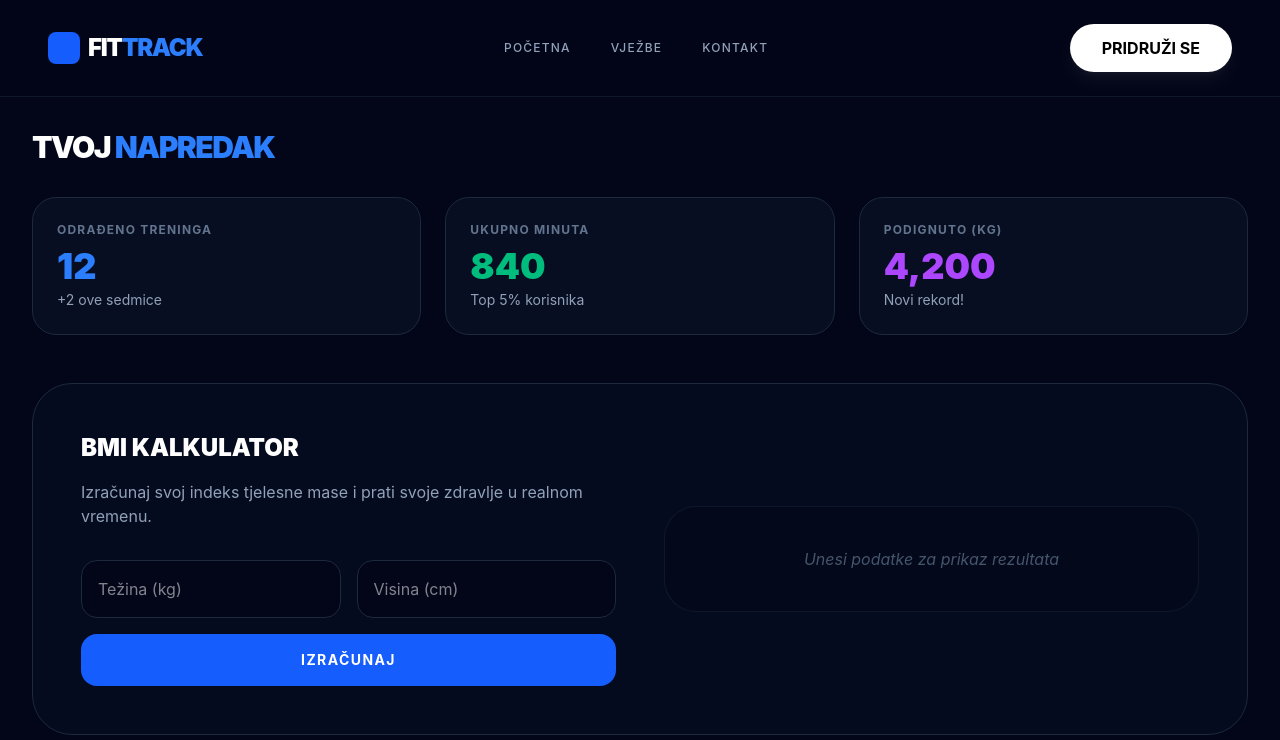
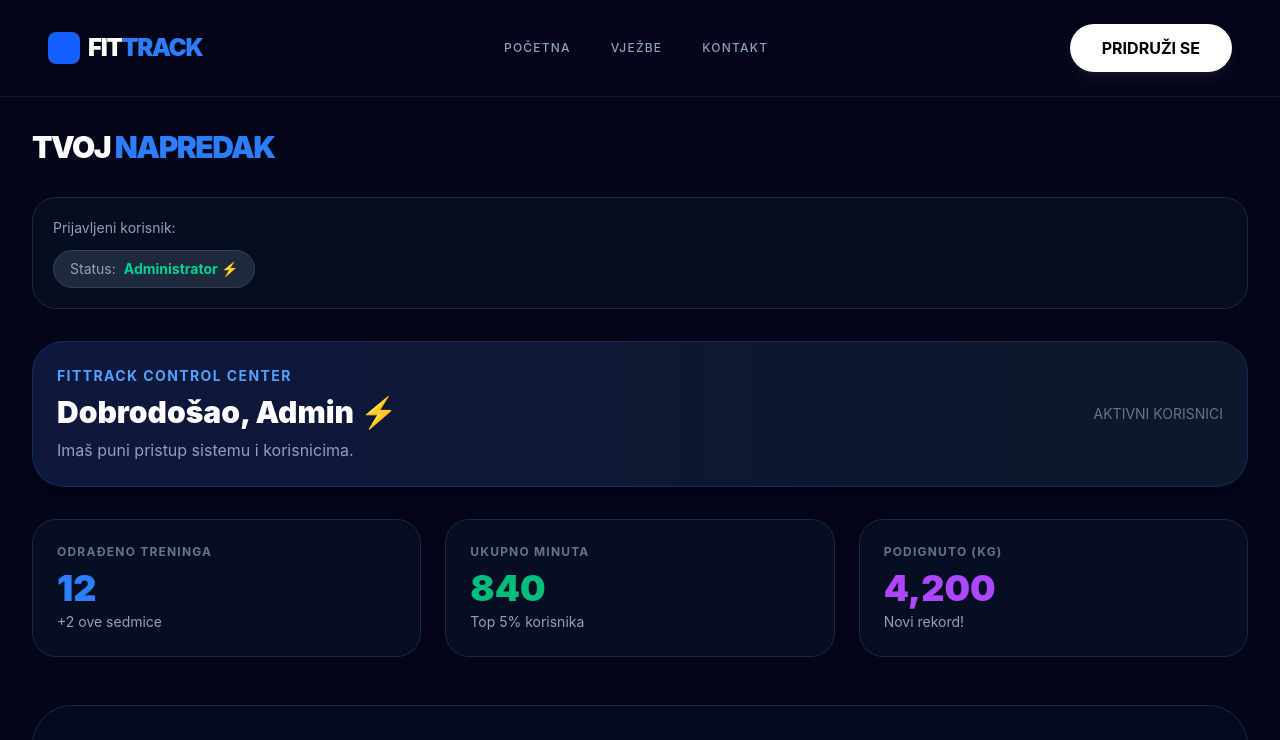
Before and after one commit to saraavdic25-collab/fit-track-dws-osiruo, a React (Vite) app in the folder frontend/: page /dashboard in a window 1280 px wide. Shown: the top 740 px of the page. Built offline with nearby package versions, Linux system fonts and the light colour scheme; sample sign-in values are in the browser's storage.

Commit message:
Dodan role sistem i poboljsan dashboard

```diff
--- a/frontend/src/pages/Dashboard.jsx
+++ b/frontend/src/pages/Dashboard.jsx
@@ -3,6 +3,10 @@
 
 function Dashboard() {
   const navigate = useNavigate();
+
+  const currentUser = JSON.parse(
+    localStorage.getItem('currentUser')
+  );
 
   useEffect(() => {
     const currentUser = localStorage.getItem('currentUser');
@@ -11,23 +15,47 @@
       navigate('/login');
     }
   }, [navigate]);
+
   // Statistički podaci
   const stats = [
-    { id: 1, naslov: 'Odrađeno treninga', broj: '12', promjena: '+2 ove sedmice', boja: 'text-blue-500' },
-    { id: 2, naslov: 'Ukupno minuta', broj: '840', promjena: 'Top 5% korisnika', boja: 'text-emerald-500' },
-    { id: 3, naslov: 'Podignuto (kg)', broj: '4,200', promjena: 'Novi rekord!', boja: 'text-purple-500' },
+    {
+      id: 1,
+      naslov: 'Odrađeno treninga',
+      broj: '12',
+      promjena: '+2 ove sedmice',
+      boja: 'text-blue-500',
+    },
+    {
+      id: 2,
+      naslov: 'Ukupno minuta',
+      broj: '840',
+      promjena: 'Top 5% korisnika',
+      boja: 'text-emerald-500',
+    },
+    {
+      id: 3,
+      naslov: 'Podignuto (kg)',
+      broj: '4,200',
+      promjena: 'Novi rekord!',
+      boja: 'text-purple-500',
+    },
   ];
 
-  // Logika za BMI Kalkulator
+  // BMI Kalkulator
   const [weight, setWeight] = useState('');
   const [height, setHeight] = useState('');
   const [bmi, setBmi] = useState(null);
 
   const calculateBMI = (e) => {
     e.preventDefault();
+
     if (weight && height) {
       const heightInMeters = height / 100;
-      const bmiValue = (weight / (heightInMeters * heightInMeters)).toFixed(1);
+      const bmiValue = (
+        weight /
+        (heightInMeters * heightInMeters)
+      ).toFixed(1);
+
       setBmi(bmiValue);
     }
   };
@@ -39,41 +67,132 @@
           Tvoj <span className="text-blue-500">Napredak</span>
         </h1>
 
+        {/* Korisnik */}
+        <div className="mb-8 bg-slate-900/40 border border-slate-800 rounded-3xl p-5">
+          <p className="text-slate-400 text-sm">
+            Prijavljeni korisnik:
+          </p>
+
+          <h2 className="text-white text-xl font-bold">
+            {currentUser?.ime}
+          </h2>
+
+          <div className="mt-3 inline-flex items-center gap-2 px-4 py-2 rounded-full bg-slate-800 border border-slate-700">
+  <span className="text-slate-400 text-sm">
+    Status:
+  </span>
+
+  <span
+    className={`font-bold text-sm ${
+      currentUser?.role === 'admin'
+        ? 'text-emerald-400'
+        : 'text-blue-400'
+    }`}
+  >
+    {currentUser?.role === 'admin'
+      ? 'Administrator ⚡'
+      : 'Premium Member 💪'}
+  </span>
+</div>
+        </div>
+
+        {/* Admin panel */}
+        {currentUser?.role === 'admin' && (
+          <div className="mb-8 bg-gradient-to-r from-blue-950/60 to-slate-900 border border-blue-500/20 rounded-[2rem] p-6 shadow-xl">
+            <div className="flex items-center justify-between">
+              <div>
+                <p className="text-blue-400 text-sm uppercase tracking-widest font-bold mb-2">
+                  FitTrack Control Center
+                </p>
+
+                <h2 className="text-3xl font-black text-white">
+                  Dobrodošao, Admin ⚡
+                </h2>
+
+                <p className="text-slate-400 mt-2">
+                  Imaš puni pristup sistemu i korisnicima.
+                </p>
+              </div>
+
+              <div className="text-right">
+                <p className="text-slate-500 text-sm uppercase">
+                  Aktivni korisnici
+                </p>
+
+                <h3 className="text-4xl font-black text-blue-400">
+                  {
+                    JSON.parse(
+                      localStorage.getItem('users')
+                    )?.length
+                  }
+                </h3>
+              </div>
+            </div>
+          </div>
+        )}
+
         {/* Statističke kartice */}
         <div className="grid grid-cols-1 md:grid-cols-3 gap-6 mb-12">
           {stats.map((s) => (
-            <div key={s.id} className="bg-slate-900/50 border border-slate-800 p-6 rounded-3xl">
-              <p className="text-slate-500 text-xs font-bold uppercase tracking-widest mb-2">{s.naslov}</p>
-              <h2 className={`text-4xl font-black ${s.boja} mb-1`}>{s.broj}</h2>
-              <p className="text-slate-400 text-sm">{s.promjena}</p>
+            <div
+              key={s.id}
+              className="bg-slate-900/50 border border-slate-800 p-6 rounded-3xl"
+            >
+              <p className="text-slate-500 text-xs font-bold uppercase tracking-widest mb-2">
+                {s.naslov}
+              </p>
+
+              <h2
+                className={`text-4xl font-black ${s.boja} mb-1`}
+              >
+                {s.broj}
+              </h2>
+
+              <p className="text-slate-400 text-sm">
+                {s.promjena}
+              </p>
             </div>
           ))}
         </div>
 
-        {/* BMI Kalkulator Sekcija */}
+        {/* BMI Kalkulator */}
         <div className="bg-slate-900/30 border border-slate-800 rounded-[2.5rem] p-8 md:p-12">
           <div className="grid grid-cols-1 lg:grid-cols-2 gap-12 items-center">
             <div>
-              <h2 className="text-2xl font-black text-white uppercase mb-4">BMI Kalkulator</h2>
-              <p className="text-slate-400 mb-8">Izračunaj svoj indeks tjelesne mase i prati svoje zdravlje u realnom vremenu.</p>
+              <h2 className="text-2xl font-black text-white uppercase mb-4">
+                BMI Kalkulator
+              </h2>
 
-              <form onSubmit={calculateBMI} className="space-y-4">
+              <p className="text-slate-400 mb-8">
+                Izračunaj svoj indeks tjelesne mase i prati svoje zdravlje u realnom vremenu.
+              </p>
+
+              <form
+                onSubmit={calculateBMI}
+                className="space-y-4"
+              >
                 <div className="flex gap-4">
                   <input
                     type="number"
                     placeholder="Težina (kg)"
                     value={weight}
-                    onChange={(e) => setWeight(e.target.value)}
+                    onChange={(e) =>
+                      setWeight(e.target.value)
+                    }
                     className="w-full bg-slate-950 border border-slate-800 rounded-2xl p-4 text-white outline-none focus:border-blue-500 transition-all"
                   />
+
                   <input
                     type="number"
                     placeholder="Visina (cm)"
                     value={height}
-                    onChange={(e) => setHeight(e.target.value)}
+                    onChange={(e) =>
+                      setHeight(e.target.value)
+                    }
                     className="w-full bg-slate-950 border border-slate-800 rounded-2xl p-4 text-white outline-none focus:border-blue-500 transition-all"
                   />
                 </div>
+
                 <button className="w-full bg-blue-600 hover:bg-blue-500 text-white font-bold py-4 rounded-2xl transition-all uppercase tracking-widest text-sm">
                   Izračunaj
                 </button>
@@ -83,14 +202,26 @@
             <div className="flex flex-col items-center justify-center bg-slate-950/50 rounded-[2rem] p-10 border border-slate-800/50 text-center">
               {bmi ? (
                 <>
-                  <p className="text-slate-500 font-bold uppercase tracking-widest text-xs mb-2">Tvoj BMI Rezultat</p>
-                  <h3 className="text-7xl font-black text-blue-500 mb-4">{bmi}</h3>
+                  <p className="text-slate-500 font-bold uppercase tracking-widest text-xs mb-2">
+                    Tvoj BMI Rezultat
+                  </p>
+
+                  <h3 className="text-7xl font-black text-blue-500 mb-4">
+                    {bmi}
+                  </h3>
+
                   <p className="text-white font-medium italic">
-                    {bmi < 18.5 ? "Povećajte unos kalorija 🍎" : bmi < 25 ? "Odlična forma! 💪" : "Vrijeme je za trening ⚡"}
+                    {bmi < 18.5
+                      ? 'Povećajte unos kalorija 🍎'
+                      : bmi < 25
+                      ? 'Odlična forma! 💪'
+                      : 'Vrijeme je za trening ⚡'}
                   </p>
                 </>
               ) : (
-                <p className="text-slate-600 italic">Unesi podatke za prikaz rezultata</p>
+                <p className="text-slate-600 italic">
+                  Unesi podatke za prikaz rezultata
+                </p>
               )}
             </div>
           </div>
--- a/frontend/src/pages/Register.jsx
+++ b/frontend/src/pages/Register.jsx
@@ -35,6 +35,18 @@
     setError('');
 
     const users = JSON.parse(localStorage.getItem('users')) || [];
+    const adminExists = users.find(
+  (user) => user.email === 'admin@gmail.com'
+);
+
+if (!adminExists) {
+  users.push({
+    ime: 'Admin',
+    email: 'admin@gmail.com',
+    password: 'admin123',
+    role: 'admin',
+  });
+}
 
 const userExists = users.find(
   (user) => user.email === formData.email
@@ -45,7 +57,12 @@
   return;
 }
 
-users.push(formData);
+const newUser = {
+  ...formData,
+  role: 'guest',
+};
+
+users.push(newUser);
 
 localStorage.setItem('users', JSON.stringify(users));
 
```
Lines whose indentation alone changed are shown as unchanged.
